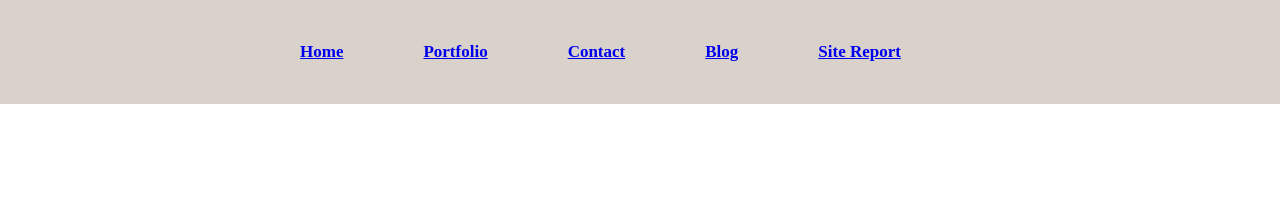
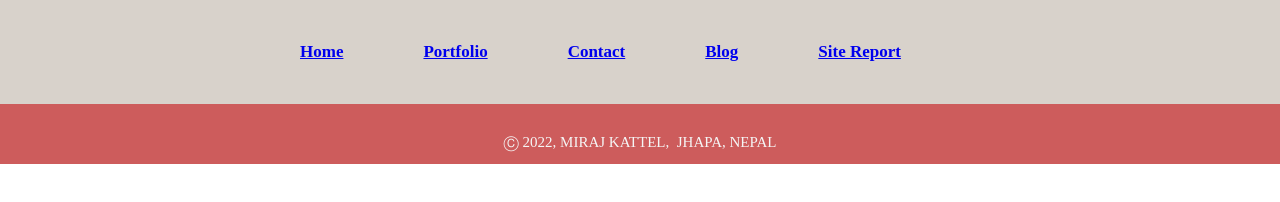
Before and after one commit to Mirajkattel/WebDevelopment_FirstSem, a plain HTML site: page blog.html in a window 1280 px wide. Drawn offline with Linux system fonts and the light colour scheme.

Commit message:
footer added on every pages

```diff
--- a/blog.html
+++ b/blog.html
@@ -14,5 +14,8 @@
         <li><a href="site-report.html" >Site Report</a></li>
         </ul>
     </div>
+    <div class="footer">
+        <p class="footer-para"> &#9400; 2022, MIRAJ KATTEL, &nbsp;JHAPA, NEPAL</p>
+    </div>
 </body>
 </html>
--- a/style.css
+++ b/style.css
@@ -67,11 +67,11 @@
     height: 50px;
     padding: 30px;
     text-align: center;
-    background-color: black;
+    background-color: indianred;
 }
 .footer-para{
     font-size: 15px;
-    color: white;
+    color: whitesmoke;
 }
 
 
```
Also changed, not shown: contact.html (+3 -0 lines), portfolio.html (+3 -1 lines), site-report.html (+3 -0 lines).
